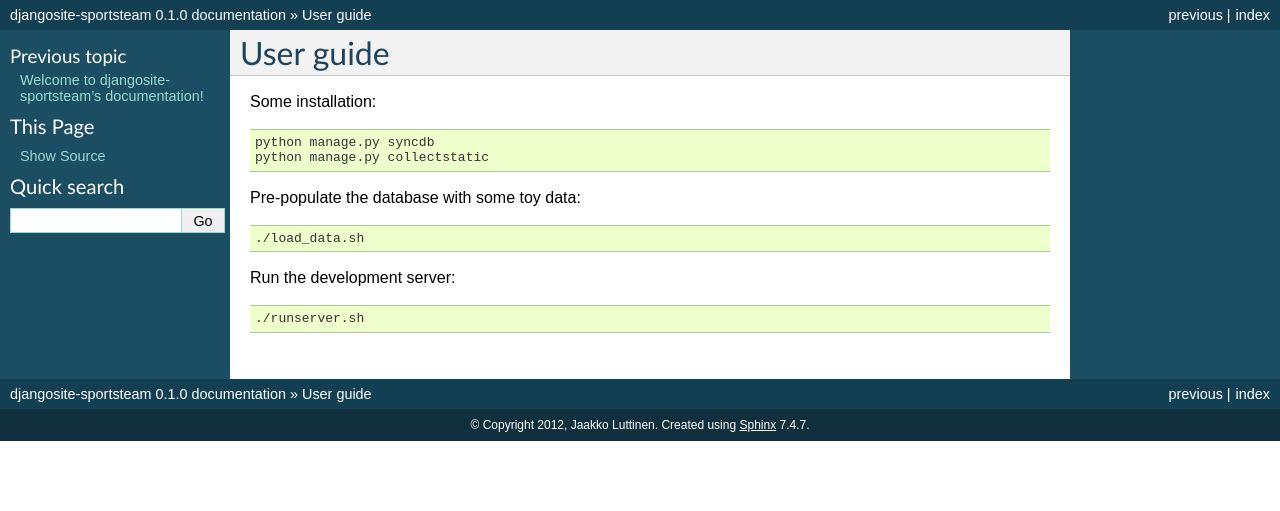
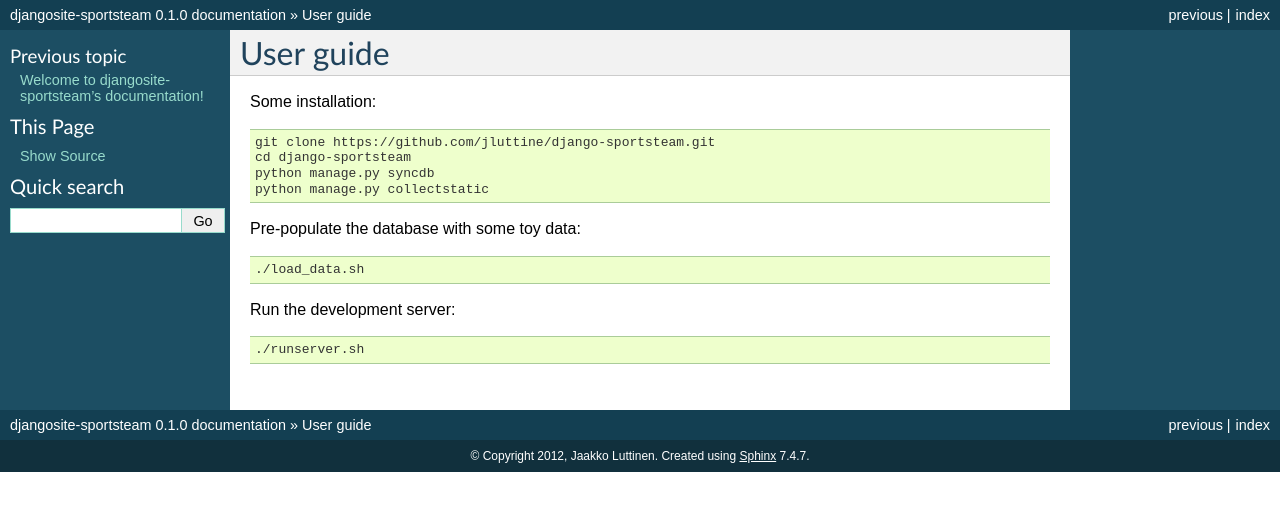
Before and after one commit to jluttine/django-sportsteam, a Sphinx documentation site: the page built from docs/userguide.rst, in a window 1280 px wide. Shown: the top 511 px of the page. Built offline with Sphinx 7.4.7, drawn with Linux system fonts in a browser that asks for light colours.

Commit message:
Installation instructions to docs

```diff
--- a/README.rst
+++ b/README.rst
@@ -4,6 +4,7 @@ Django site - Sports team
 Web site for sports teams with Django.
 
 See the documentation in ``docs/`` folder or at
+http://django-sportsteam.readthedocs.org/.
 
 License and copyright
 ---------------------
--- a/docs/userguide.rst
+++ b/docs/userguide.rst
@@ -5,6 +5,8 @@ Some installation:
 
 .. code-block:: console
 
+   git clone https://github.com/jluttine/django-sportsteam.git
+   cd django-sportsteam
    python manage.py syncdb
    python manage.py collectstatic
 
```
